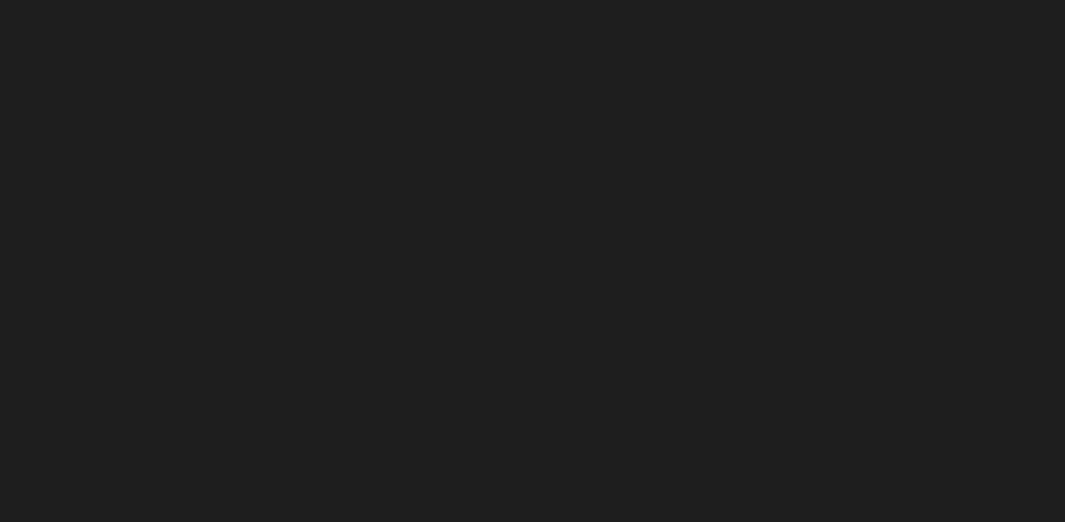
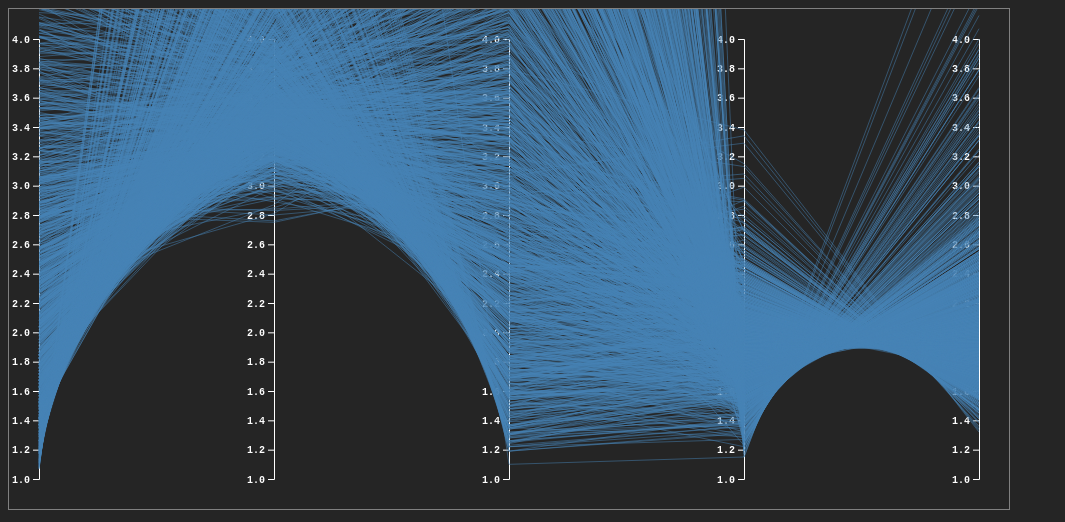
Before and after one commit to Zigarov/betting-odds-visual-analytics, a plain HTML site: page src/index.html in a window 1280 px wide. Shown: the whole page, without its empty margins (0-1065 px from the left). Drawn offline with Linux system fonts and the light colour scheme.

Commit message:
parallel-1.0
Prima versione funzionante di un parallel chart del dataset.

Questa versione non fa uso di webpack e Nodejs.

La versione 7.8.5 di D3.js è stata importata come uno script

```diff
--- a/src/index.css
+++ b/src/index.css
@@ -1,5 +1,5 @@
 body {
-  background: #1e1e1e;
+  background: #252525;
   color: #ffffff;
   font-family: -apple-system, BlinkMacSystemFont, 'Segoe UI', 'Roboto', 'Oxygen', 'Ubuntu', 'Cantarell', 'Fira Sans', 'Droid Sans', 'Helvetica Neue', ans-serif;
 }
--- a/src/index.js
+++ /dev/null
@@ -1,3 +0,0 @@
-// index.js
-
-console.log('Hello, world!')
--- /dev/null
+++ b/src/parallel.js
@@ -0,0 +1,80 @@
+// Path to the CSV file
+const csvFilePath = '../dataset/odds23.csv';
+
+// Dimensions of the SVG and margins
+const margin = { top: 30, right: 30, bottom: 30, left: 30 };
+const width = 1000 - margin.left - margin.right;
+const height = 500 - margin.top - margin.bottom;
+
+// Array of axis labels
+const dimensions = ['AvgH', 'AvgD', 'AvgA', 'AvgO', 'AvgU'];
+
+// Load CSV dataset and create the parallel coordinate plot
+d3.csv(csvFilePath).then(data => {
+
+  const dataset = data.map(d => dimensions.map(dim => d[dim]));
+  // const filteredDataset = dataset.slice(0, 100);
+  // console.log(filteredDataset);
+
+  // Array of scales for vertical axes
+  const yScales = {
+    AvgH: d3.scaleLinear().range([height, 0]).domain([1, 4]),
+    AvgD: d3.scaleLinear().range([height, 0]).domain([1, 4]),
+    AvgA: d3.scaleLinear().range([height, 0]).domain([1, 4]),
+    AvgO: d3.scaleLinear().range([height, 0]).domain([1, 4]),
+    AvgU: d3.scaleLinear().range([height, 0]).domain([1, 4])
+  };
+
+  // Scale for horizontal axes
+  const xScale = d3.scaleLinear().domain([0, dimensions.length - 1]).range([0, width]);
+
+  // Create SVG with margin
+  const svg = d3.select("#root").append("svg")
+    .attr("width", width + margin.left + margin.right)
+    .attr("height", height + margin.top + margin.bottom)
+    .append("g")
+    .attr("transform", `translate(${margin.left},${margin.top})`);
+
+  // Create vertical axes
+  svg.selectAll(".axis")
+    .data(dimensions)
+    .enter().append("g")
+    .attr("class", "axis")
+    .attr("transform", (d, i) => `translate(${xScale(i)},0)`)
+    .each(function (d) {
+      d3.select(this).call(d3.axisLeft().scale(yScales[d]));
+    });
+
+//   // Create connections between axes
+//   svg.append("g")
+//     .attr("class", "lines")
+//     .selectAll("path")
+//     .data(dataset)
+//     .enter().append("path")
+//     .attr("d", d3.line()
+//       .defined(d => !isNaN(d[0])) // Skip NaN values
+//       .x((d, i) => xScale(i))
+//       .y((d, i) => yScales[dimensions[i]](d))
+//     )
+//     .style("fill", "none")
+//     .style("stroke", "steelblue")
+//     .style("stroke-width", 2);
+  // Creazione del gruppo per le linee
+  const linesGroup = svg.append("g")
+    .attr("class", "lines"); // Aggiunta dell'attributo class al gruppo
+
+  const line = d3.line()
+    .defined(d => !isNaN(d[0])) // Skip NaN values
+    .x((d, i) => xScale(i))
+    .y((d, i) => yScales[dimensions[i]](d))
+
+  // Disegno delle linee
+  dataset.forEach(d => {
+    linesGroup.append("path") // Aggiunta delle linee al gruppo
+      .datum(d) // Utilizzo dei dati dell'array
+      .attr("fill", "none")
+      .attr("stroke", "steelblue")
+      .attr("stroke-width", 0.5)
+      .attr("d", line); // Applicazione della funzione line per generare il percorso
+  });
+});
```
Also changed, not shown: src/index.html (+4 -4 lines), src/linedata.js (added, +75 -0 lines).
